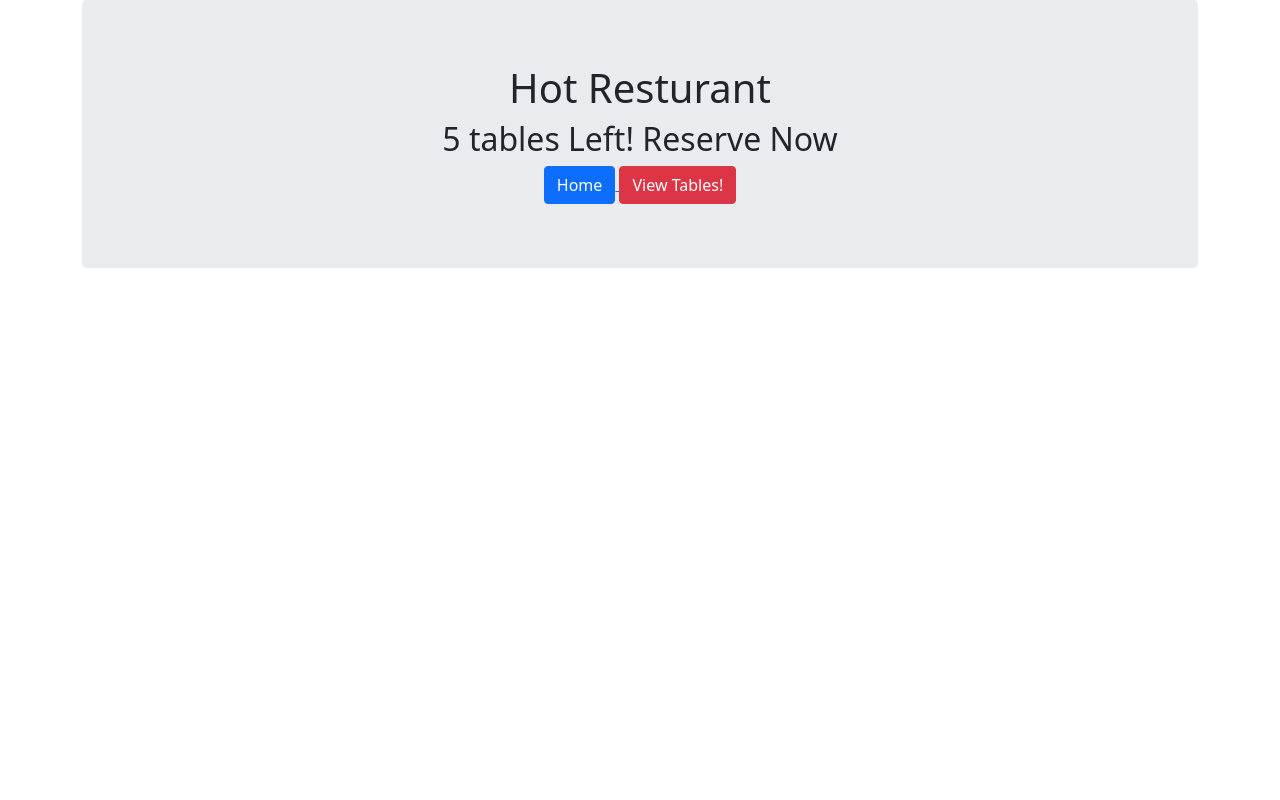
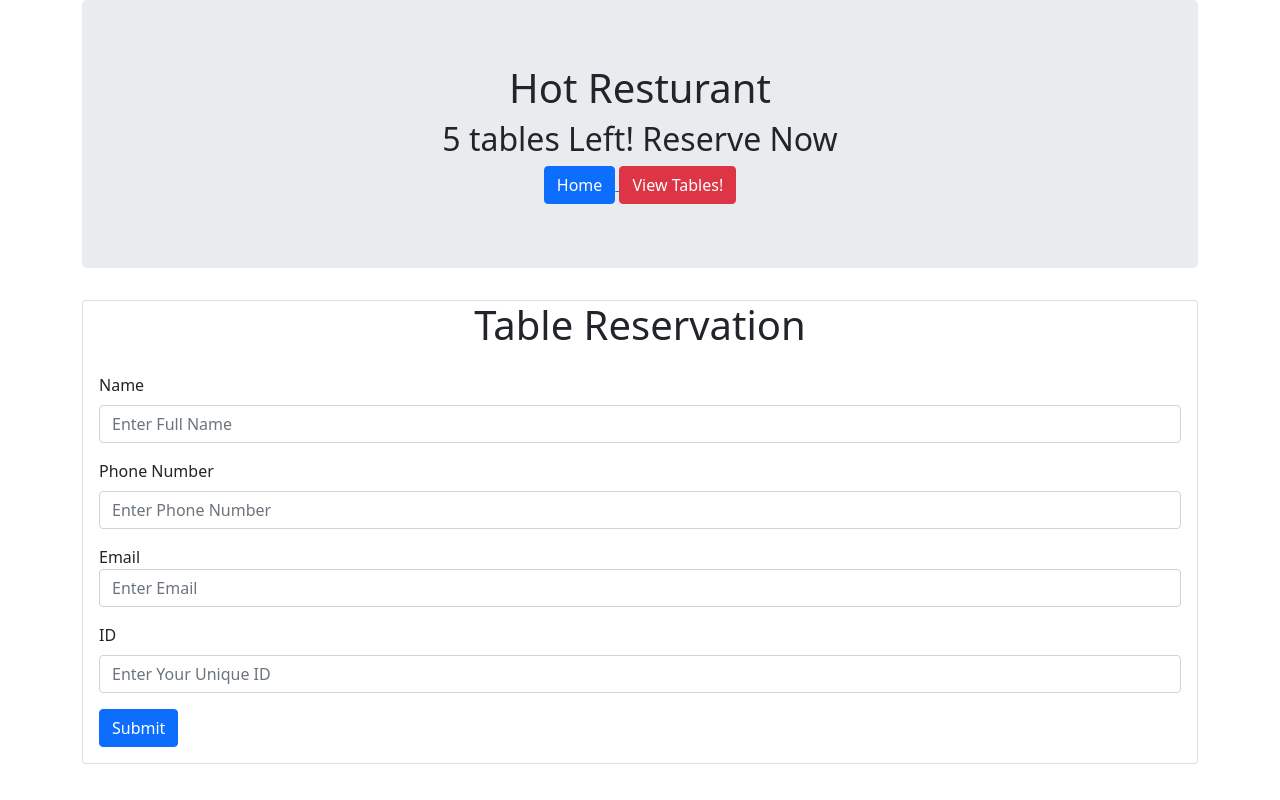
Before and after one commit to m-call/hot-restaurant, a plain HTML site: page MakeReservations.html in a window 1280 px wide. Drawn offline with nearby package versions, Linux system fonts and the light colour scheme.

Commit message:
new reservation page

```diff
--- a/MakeReservations.html
+++ b/MakeReservations.html
@@ -15,7 +15,7 @@
         <h2 class="text-center">5 tables Left! Reserve Now</h2>
         <div class="text-center">
 
-          <a href="Index.html"><button id="buttonPage" class="btn glow-button btn-primary">Home</button>
+          <a href="index.html"><button id="buttonPage" class="btn glow-button btn-primary">Home</button>
           </a>
 
         </a>
@@ -24,7 +24,30 @@
 
       </div>
     </div>
-    </div>
+          <div class="card">
+            <h1 class="text-center">Table Reservation</h1>
+              <div class="card-body">
+                  <form role="form">
+                      <div class="form-group">
+                          <label>Name</label>
+                          <input type="text" class="form-control" placeholder="Enter Full Name" id="name">
+                      </div>
+                      <div class="form-group">
+                          <label>Phone Number</label>
+                          <input type="text" class="form-control" placeholder="Enter Phone Number"id="phone">
+                      </div>
+                      <div class="form-group">
+                          <label">Email</label>
+                          <input type="text" class="form-control" placeholder="Enter Email"id="email">
+                      </div>
+                      <div class="form-group">
+                          <label>ID</label>
+                          <input type="text" class="form-control" placeholder="Enter Your Unique ID" id="id">
+                      </div>
+                      <button type="submit" class="btn btn-primary submit" id="submit-btn">Submit</button>
+                  </form>
+
+  </div>
 
   </body>
 
```
Also changed, not shown: ViewTables.html (+1 -1 lines), server.js (added, +19 -0 lines).
